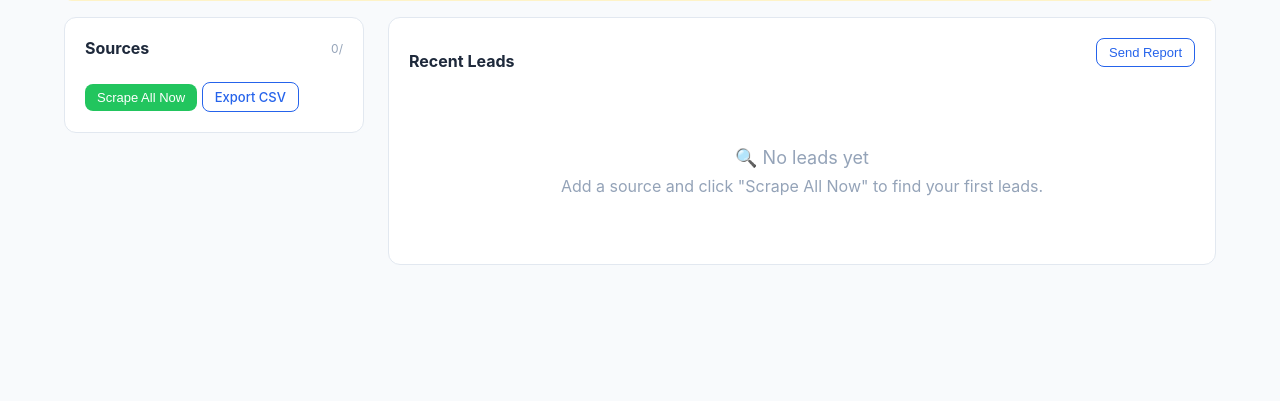
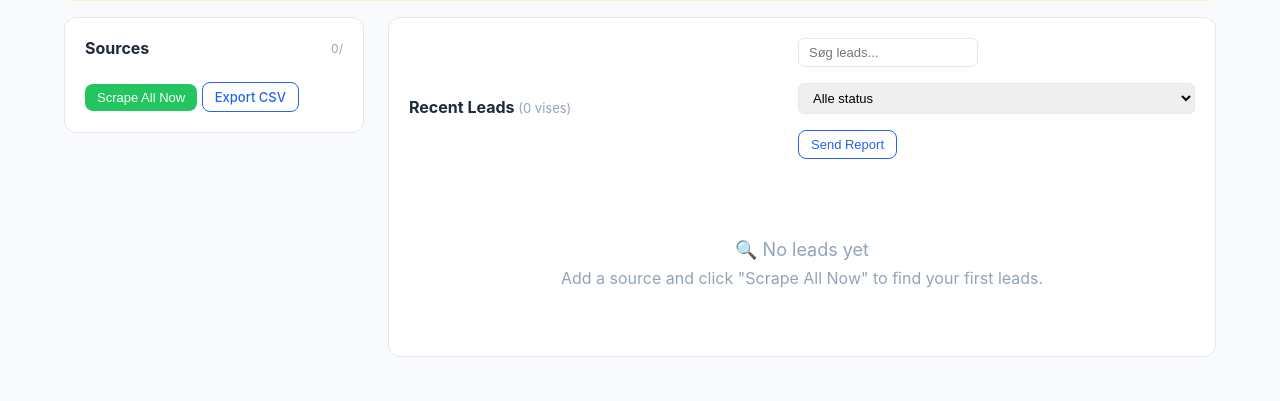
Before and after one commit to JonasAbde/leadradar, a Python web app: template templates/dashboard.html in a window 1280 px wide. Shown: the part 399-800 px from the top of the page. Run offline with Jinja, Linux system fonts and the light colour scheme; the template is opened without the code that fills it, so the values that code supplies are empty.

Commit message:
feat: Dashboard search + status filter (client-side)

```diff
--- a/templates/dashboard.html
+++ b/templates/dashboard.html
@@ -214,15 +214,25 @@
 
             <div class="leads">
                 <div class="leads-header">
-                    <h3>Recent Leads</h3>
+                    <h3>Recent Leads <span id="leadCount" style="font-size: 13px; color: #94a3b8; font-weight: 400;"></span></h3>
                     <div class="toolbar">
+                        <input type="text" id="searchLeads" placeholder="Søg leads..." style="padding: 6px 10px; border: 1px solid #e2e8f0; border-radius: 6px; font-size: 13px; width: 180px;">
+                        <select id="filterStatus" style="padding: 6px 10px; border: 1px solid #e2e8f0; border-radius: 6px; font-size: 13px;">
+                            <option value="">Alle status</option>
+                            <option value="new">New</option>
+                            <option value="contacted">Contacted</option>
+                            <option value="qualified">Qualified</option>
+                            <option value="won">Won</option>
+                            <option value="lost">Lost</option>
+                        </select>
                         <button onclick="sendReport()" class="btn btn-sm btn-outline">Send Report</button>
                     </div>
                 </div>
 
                 {% if leads %}
+                <div id="leadsContainer">
                 {% for lead in leads %}
-                <div class="lead" data-lead-id="{{ lead.id }}">
+                <div class="lead" data-lead-id="{{ lead.id }}" data-status="{{ lead.status }}" data-title="{{ lead.title|lower }}" data-company="{{ lead.company|lower }}">
                     <h4>
                         {{ lead.title }}
                         {% set st = lead.source.source_type if lead.source else 'new' %}
@@ -264,6 +274,7 @@
                     </div>
                 </div>
                 {% endfor %}
+                </div>
                 {% else %}
                 <div class="empty">
                     <p style="font-size: 18px; margin-bottom: 8px;">🔍 No leads yet</p>
@@ -346,6 +357,35 @@
     function showPreset(val) {
         document.getElementById('presetSelect').style.display = val === 'rss_preset' ? 'block' : 'none';
     }
+
+    // ── Search & Filter ───────────────────────────────────────────────
+    const searchInput = document.getElementById('searchLeads');
+    const statusFilter = document.getElementById('filterStatus');
+    const leadCount = document.getElementById('leadCount');
+
+    function filterLeads() {
+        const term = (searchInput?.value || '').toLowerCase();
+        const status = statusFilter?.value || '';
+        const leads = document.querySelectorAll('#leadsContainer .lead');
+        let visible = 0;
+
+        leads.forEach(l => {
+            const title = l.dataset.title || '';
+            const company = l.dataset.company || '';
+            const leadStatus = l.dataset.status || '';
+            const matchesSearch = !term || title.includes(term) || company.includes(term);
+            const matchesStatus = !status || leadStatus === status;
+            const show = matchesSearch && matchesStatus;
+            l.style.display = show ? '' : 'none';
+            if (show) visible++;
+        });
+
+        if (leadCount) leadCount.textContent = `(${visible} vises)`;
+    }
+
+    searchInput?.addEventListener('input', filterLeads);
+    statusFilter?.addEventListener('change', filterLeads);
+    filterLeads(); // initial
 
     // ── Alerts ────────────────────────────────────────────────────────
     let alertOpen = false;
```
